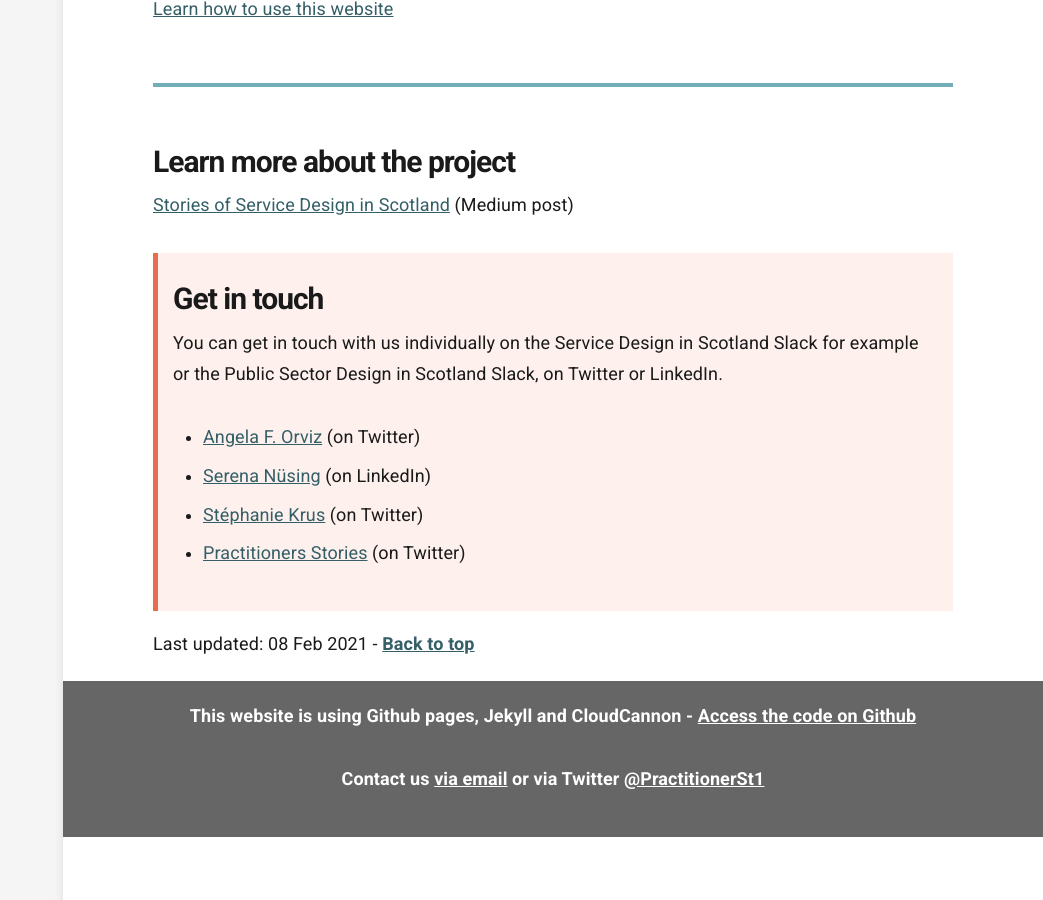
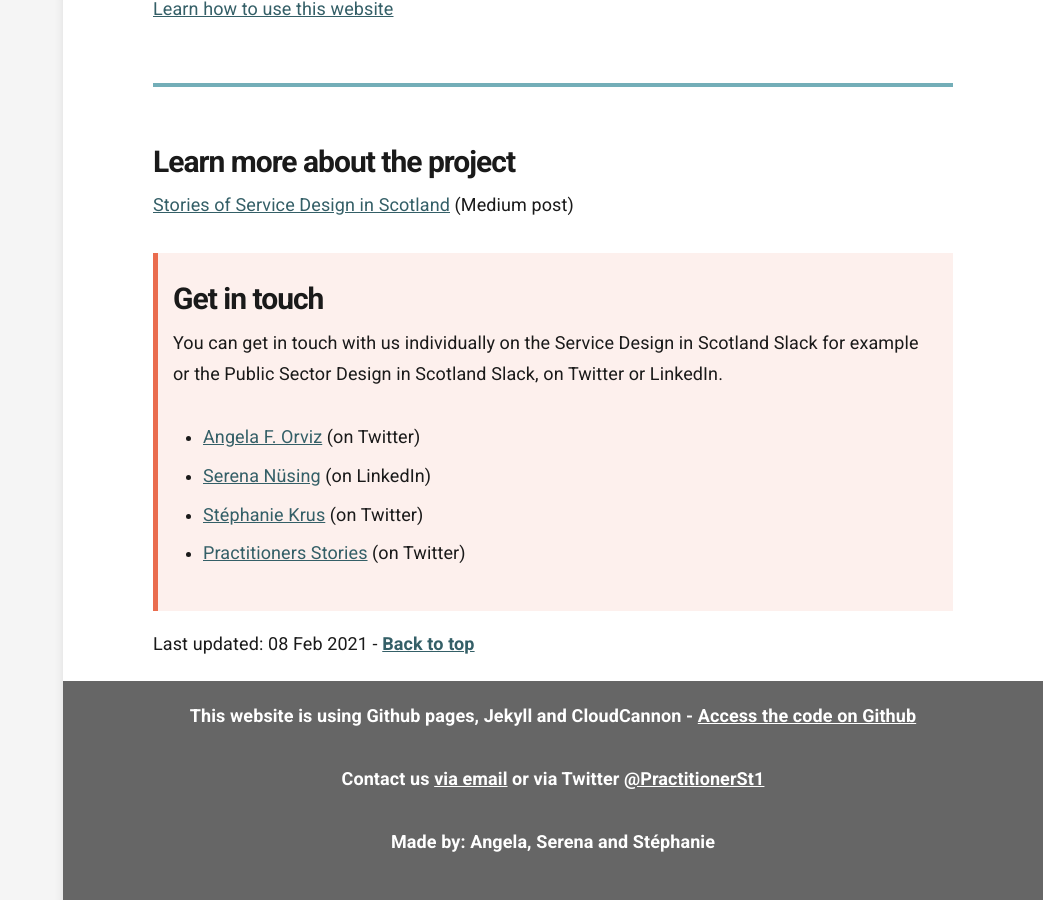
Before and after one commit to stephanie-K/practitioner-stories, a Jekyll site: the page built from index.md, in a window 1280 px wide and 900 px high, scrolled down 3477 px. Shown: the whole window, without its empty margins (237-1280 px from the left). Built offline with Jekyll 4.4.1, drawn with Linux system fonts in a browser that asks for light colours.

Commit message:
add names in footer

```diff
--- a/_layouts/default.html
+++ b/_layouts/default.html
@@ -93,6 +93,7 @@
 		<footer>
 			<p>This website is using Github pages, Jekyll and CloudCannon - <a href="https://github.com/stephanie-K/practitioner-stories" target="_blank">Access the code on Github</a></p>
 			<p>Contact us <a href="mailto:practitionerstories@gmail.com?Subject=Website%20-%20contact"><strong>via email</strong></a> or via Twitter <a href="https://twitter.com/PractitionerSt1" target="_blank"><strong>@PractitionerSt1</strong></a></p>
+			<p>Made by: Angela, Serena and Stéphanie</p>
 		</footer>
 
 		<script>
```
